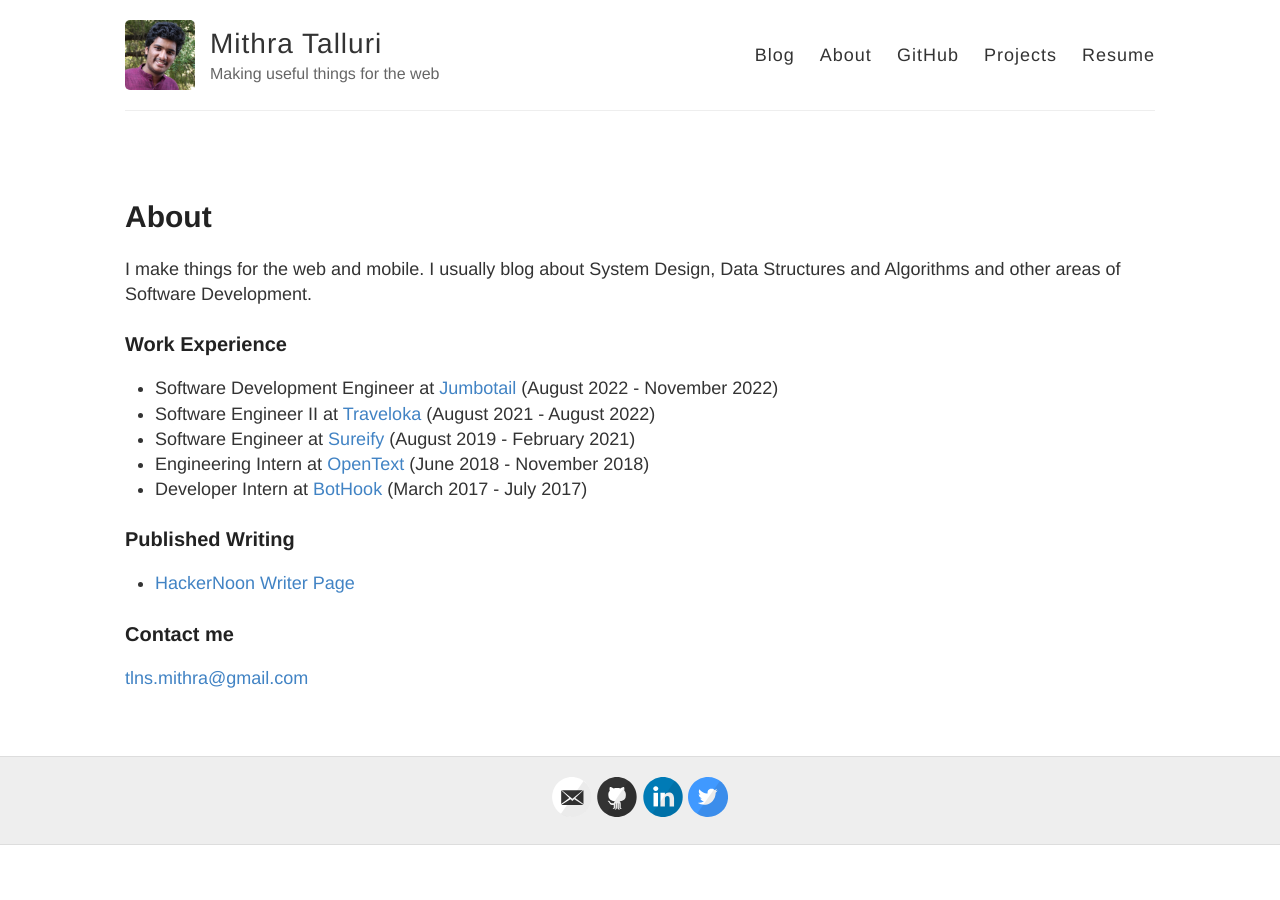
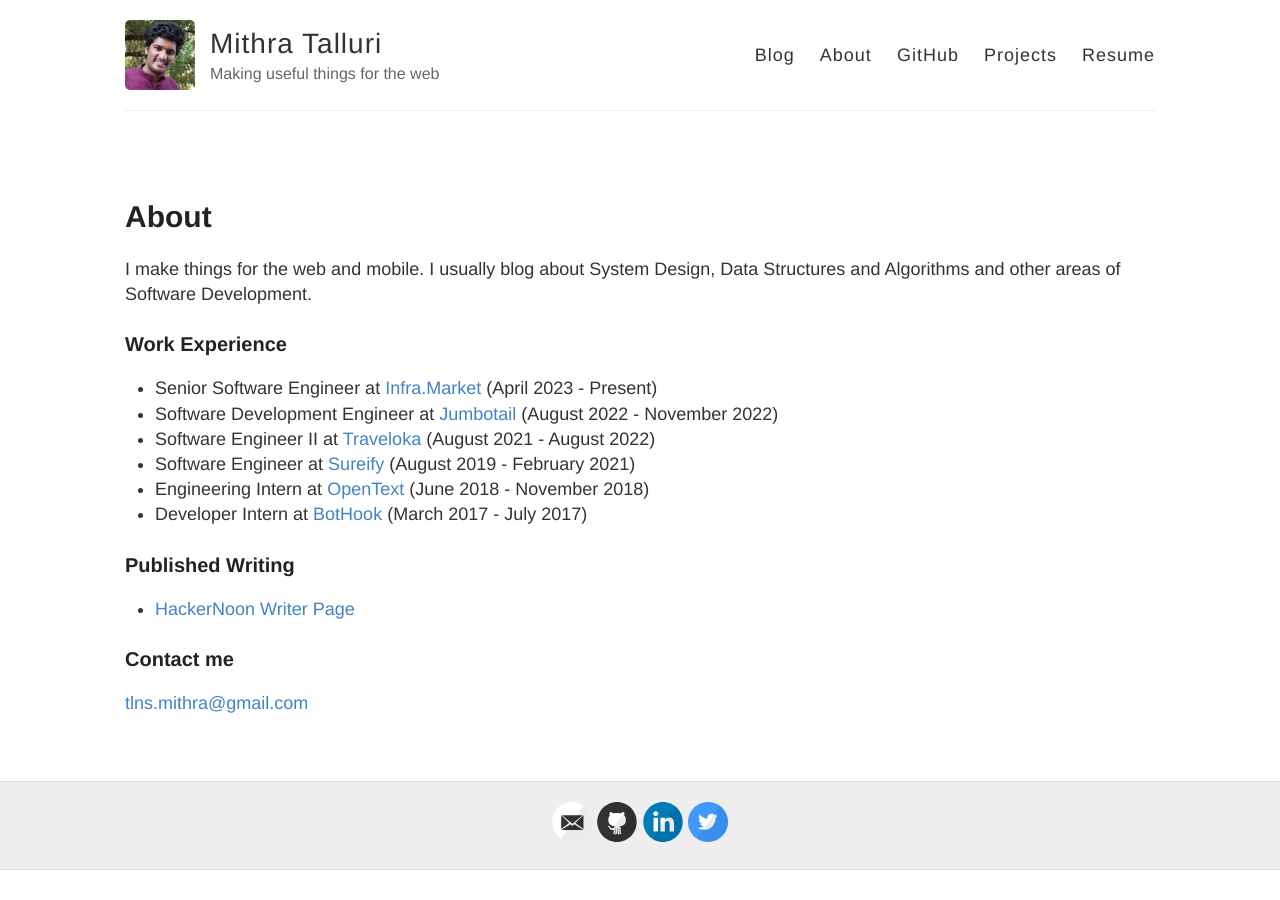
Before and after one commit to MithraTalluri/MithraTalluri.github.io, a Jekyll site: the page built from about.md, in a window 1280 px wide. Built offline with Jekyll 4.4.1, drawn with Linux system fonts in a browser that asks for light colours.

Commit message:
updated about

```diff
--- a/about.md
+++ b/about.md
@@ -8,6 +8,7 @@
 
 ### Work Experience
 
+* Senior Software Engineer at [Infra.Market](https://infra.market/){:target="_blank"} (April 2023 - Present)
 * Software Development Engineer at [Jumbotail](https://www.jumbotail.com/){:target="_blank"} (August 2022 - November 2022)
 * Software Engineer II at [Traveloka](https://www.traveloka.com/){:target="_blank"} (August 2021 - August 2022)
 * Software Engineer at [Sureify](https://www.sureify.com/){:target="_blank"} (August 2019 - February 2021)
```
